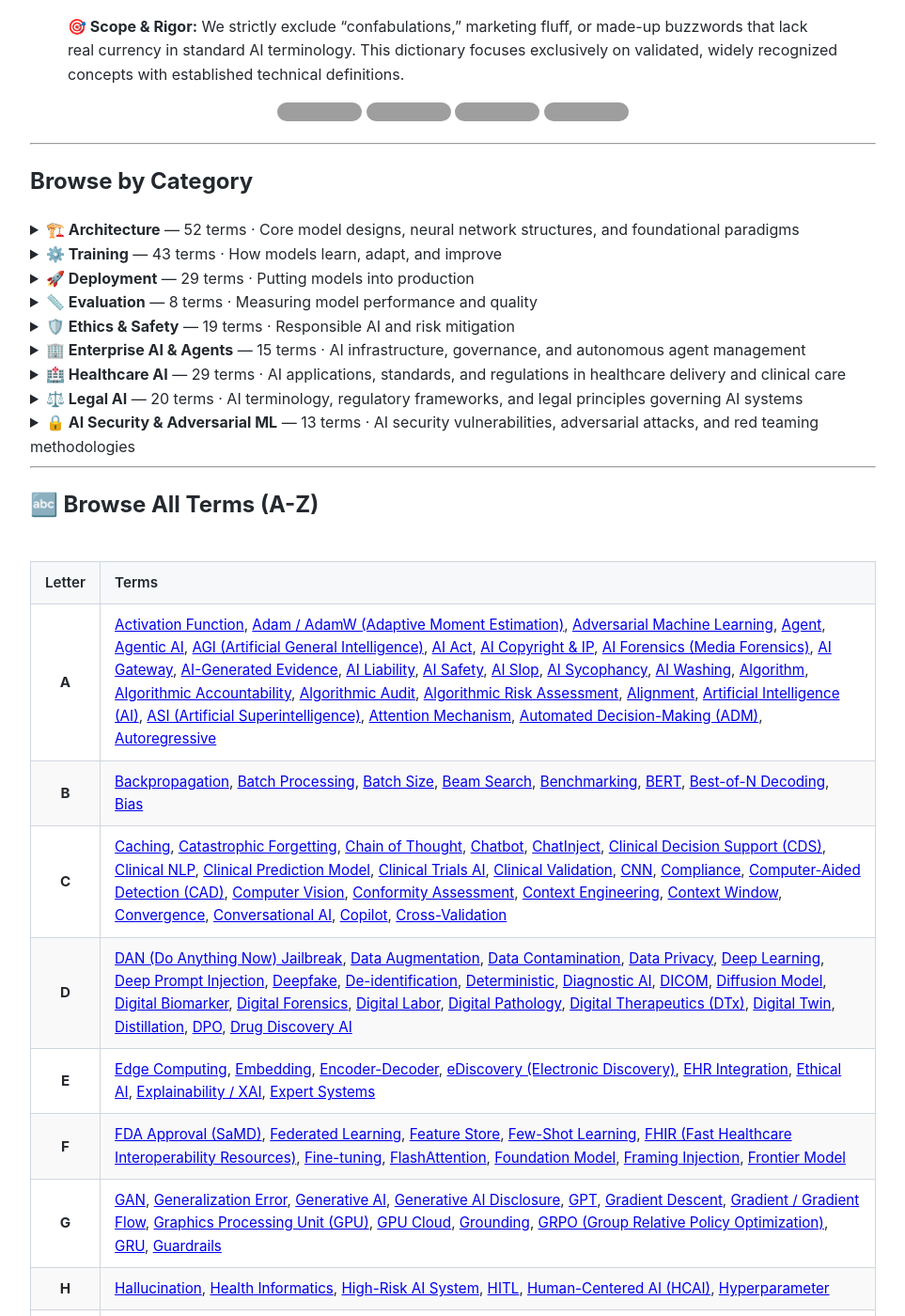
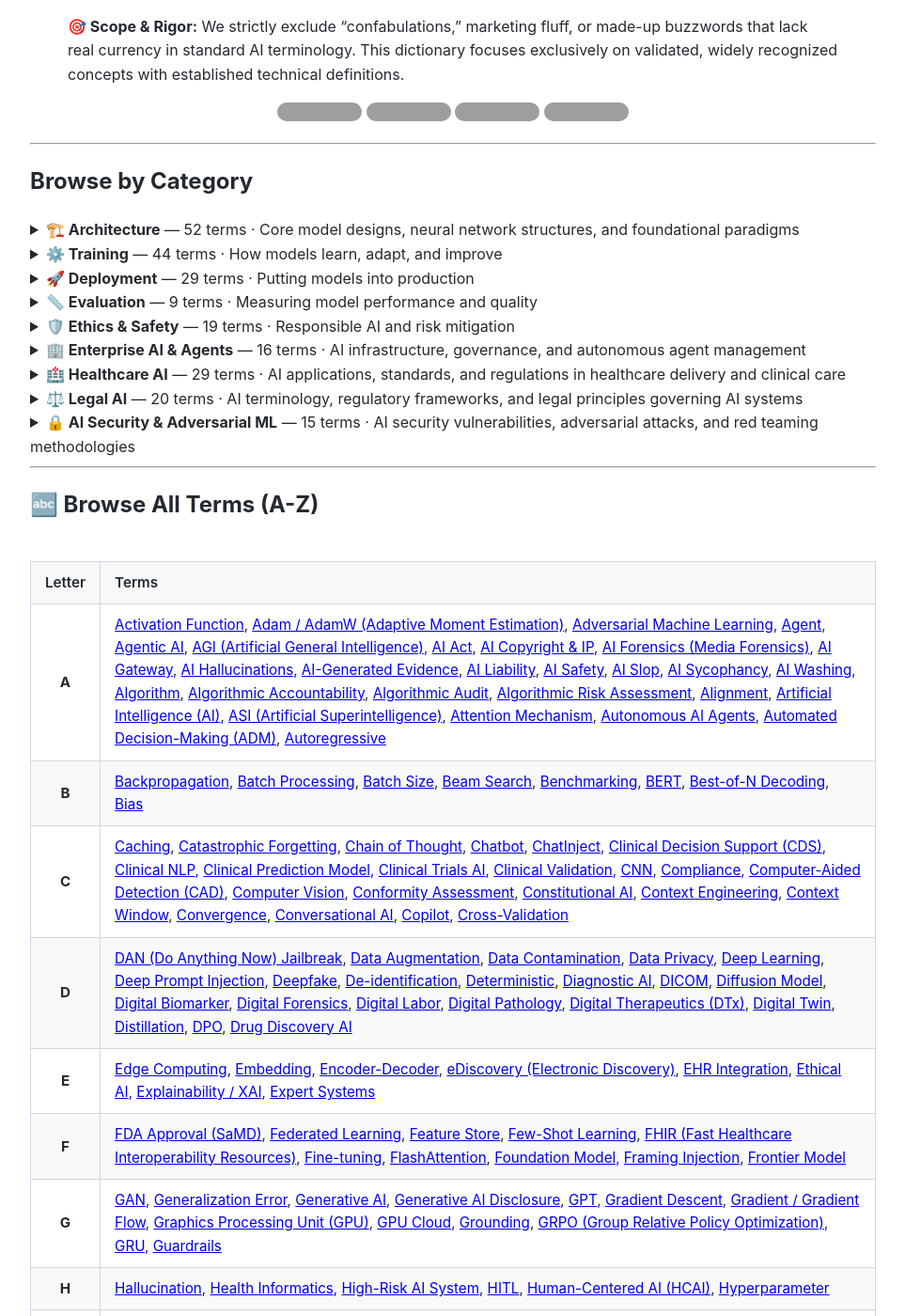
Before and after one commit to alexnubla/ai-dictionary, a Jekyll site: the page built from index.md, in a window 1280 px wide and 1400 px high, scrolled down 1155 px. Shown: the whole window at 94% size, without its empty margins (158-1121 px from the left). Built offline with Jekyll 4.4.1, drawn with Linux system fonts in a browser that asks for light colours; some of the changed text lies outside the part shown; grey boxes are pictures that could not be loaded.

Commit message:
Update index.md

```diff
--- a/index.md
+++ b/index.md
@@ -22,7 +22,7 @@ Built for **everyone** — from complete beginners to seasoned practitioners.
 > **🎯 Scope & Rigor:** We strictly exclude "confabulations," marketing fluff, or made-up buzzwords that lack real currency in standard AI terminology. This dictionary focuses exclusively on validated, widely recognized concepts with established technical definitions.
 
 <p align="center">
-  <img src="https://img.shields.io/badge/Terms-228-blue?style=for-the-badge" alt="228 Terms">
+  <img src="https://img.shields.io/badge/Terms-233-blue?style=for-the-badge" alt="233 Terms">
   <img src="https://img.shields.io/badge/Categories-9-green?style=for-the-badge" alt="9 Categories">
   <img src="https://img.shields.io/badge/Updated-August_2026-orange?style=for-the-badge" alt="Updated August 2026">
   <img src="https://img.shields.io/badge/License-MIT-purple?style=for-the-badge" alt="MIT License">
@@ -91,7 +91,7 @@ Built for **everyone** — from complete beginners to seasoned practitioners.
 </details>
 
 <details>
-<summary><strong><a href="./categories/training/" style="text-decoration: none !important; color: inherit !important;">⚙️ Training</a></strong> — 43 terms · How models learn, adapt, and improve</summary>
+<summary><strong><a href="./categories/training/" style="text-decoration: none !important; color: inherit !important;">⚙️ Training</a></strong> — 44 terms · How models learn, adapt, and improve</summary>
 
 <a href="./terms/adam-adamw/">Adam / AdamW (Adaptive Moment Estimation)</a> ·
 <a href="./terms/backpropagation/">Backpropagation</a> ·
@@ -99,6 +99,7 @@ Built for **everyone** — from complete beginners to seasoned practitioners.
 <a href="./terms/best-of-n/">Best-of-N Decoding</a> ·
 <a href="./terms/catastrophic-forgetting/">Catastrophic Forgetting</a> ·
 <a href="./terms/chain-of-thought/">Chain of Thought</a> ·
+<a href="./terms/constitutional-ai/">Constitutional AI</a> ·
 <a href="./terms/context-engineering/">Context Engineering</a> ·
 <a href="./terms/convergence/">Convergence</a> ·
 <a href="./terms/data-augmentation/">Data Augmentation</a> ·
@@ -175,8 +176,9 @@ Built for **everyone** — from complete beginners to seasoned practitioners.
 </details>
 
 <details>
-<summary><strong><a href="./categories/evaluation/" style="text-decoration: none !important; color: inherit !important;">📏 Evaluation</a></strong> — 8 terms · Measuring model performance and quality</summary>
+<summary><strong><a href="./categories/evaluation/" style="text-decoration: none !important; color: inherit !important;">📏 Evaluation</a></strong> — 9 terms · Measuring model performance and quality</summary>
 
+<a href="./terms/ai-hallucinations/">AI Hallucinations</a> ·
 <a href="./terms/benchmarking/">Benchmarking</a> ·
 <a href="./terms/cross-validation/">Cross-Validation</a> ·
 <a href="./terms/data-contamination/">Data Contamination</a> ·
@@ -214,7 +216,7 @@ Built for **everyone** — from complete beginners to seasoned practitioners.
 </details>
 
 <details>
-<summary><strong><a href="./categories/enterprise-ai/" style="text-decoration: none !important; color: inherit !important;">🏢 Enterprise AI &amp; Agents</a></strong> — 15 terms · AI infrastructure, governance, and autonomous agent management</summary>
+<summary><strong><a href="./categories/enterprise-ai/" style="text-decoration: none !important; color: inherit !important;">🏢 Enterprise AI &amp; Agents</a></strong> — 16 terms · AI infrastructure, governance, and autonomous agent management</summary>
 
 <a href="./terms/agent/">Agent</a> ·
 <a href="./terms/agentic-ai/">Agentic AI</a> ·
@@ -296,10 +299,11 @@ Built for **everyone** — from complete beginners to seasoned practitioners.
 </details>
 
 <details>
-<summary><strong><a href="./categories/ai-security/" style="text-decoration: none !important; color: inherit !important;">🔒 AI Security &amp; Adversarial ML</a></strong> — 13 terms · AI security vulnerabilities, adversarial attacks, and red teaming methodologies</summary>
+<summary><strong><a href="./categories/ai-security/" style="text-decoration: none !important; color: inherit !important;">🔒 AI Security &amp; Adversarial ML</a></strong> — 15 terms · AI security vulnerabilities, adversarial attacks, and red teaming methodologies</summary>
 
 <a href="./terms/adversarial-machine-learning/">Adversarial Machine Learning</a> ·
 <a href="./terms/ascii-smuggling/">ASCII Smuggling</a> ·
+<a href="./terms/autonomous-ai-agents/">Autonomous AI Agents</a> ·
 <a href="./terms/chatinject/">ChatInject</a> ·
 <a href="./terms/dan-jailbreak/">DAN (Do Anything Now) Jailbreak</a> ·
 <a href="./terms/deep-prompt-injection/">Deep Prompt Injection</a> ·
@@ -322,9 +327,9 @@ Built for **everyone** — from complete beginners to seasoned practitioners.
 
 | Letter | Terms |
 | :---: | :--- |
-| **A** | [Activation Function](./terms/activation-function/), [Adam / AdamW (Adaptive Moment Estimation)](./terms/adam-adamw/), [Adversarial Machine Learning](./terms/adversarial-machine-learning/), [Agent](./terms/agent/), [Agentic AI](./terms/agentic-ai/), [AGI (Artificial General Intelligence)](./terms/agi/), [AI Act](./terms/ai-act/), [AI Copyright & IP](./terms/ai-copyright-ip/), [AI Forensics (Media Forensics)](./terms/ai-forensics/), [AI Gateway](./terms/ai-gateway/), [AI-Generated Evidence](./terms/ai-generated-evidence/), [AI Liability](./terms/ai-liability/), [AI Safety](./terms/ai-safety/), [AI Slop](./terms/ai-slop/), [AI Sycophancy](./terms/ai-sycophancy/), [AI Washing](./terms/ai-washing/), [Algorithm](./terms/algorithm/), [Algorithmic Accountability](./terms/algorithmic-accountability/), [Algorithmic Audit](./terms/algorithmic-audit/), [Algorithmic Risk Assessment](./terms/algorithmic-risk-assessment/), [Alignment](./terms/alignment/), [Artificial Intelligence (AI)](./terms/artificial-intelligence/), [ASI (Artificial Superintelligence)](./terms/asi/), [Attention Mechanism](./terms/attention-mechanism/), [Automated Decision-Making (ADM)](./terms/automated-decision-making/), [Autoregressive](./terms/autoregressive/) |
+| **A** | [Activation Function](./terms/activation-function/), [Adam / AdamW (Adaptive Moment Estimation)](./terms/adam-adamw/), [Adversarial Machine Learning](./terms/adversarial-machine-learning/), [Agent](./terms/agent/), [Agentic AI](./terms/agentic-ai/), [AGI (Artificial General Intelligence)](./terms/agi/), [AI Act](./terms/ai-act/), [AI Copyright & IP](./terms/ai-copyright-ip/), [AI Forensics (Media Forensics)](./terms/ai-forensics/), [AI Gateway](./terms/ai-gateway/), [AI Hallucinations](./terms/ai-hallucinations/), [AI-Generated Evidence](./terms/ai-generated-evidence/), [AI Liability](./terms/ai-liability/), [AI Safety](./terms/ai-safety/), [AI Slop](./terms/ai-slop/), [AI Sycophancy](./terms/ai-sycophancy/), [AI Washing](./terms/ai-washing/), [Algorithm](./terms/algorithm/), [Algorithmic Accountability](./terms/algorithmic-accountability/), [Algorithmic Audit](./terms/algorithmic-audit/), [Algorithmic Risk Assessment](./terms/algorithmic-risk-assessment/), [Alignment](./terms/alignment/), [Artificial Intelligence (AI)](./terms/artificial-intelligence/), [ASI (Artificial Superintelligence)](./terms/asi/), [Attention Mechanism](./terms/attention-mechanism/), [Autonomous AI Agents](./terms/autonomous-ai-agents/), [Automated Decision-Making (ADM)](./terms/automated-decision-making/), [Autoregressive](./terms/autoregressive/) |
 | **B** | [Backpropagation](./terms/backpropagation/), [Batch Processing](./terms/batch-processing/), [Batch Size](./terms/batch-size/), [Beam Search](./terms/beam-search/), [Benchmarking](./terms/benchmarking/), [BERT](./terms/bert/), [Best-of-N Decoding](./terms/best-of-n/), [Bias](./terms/bias/) |
-| **C** | [Caching](./terms/caching/), [Catastrophic Forgetting](./terms/catastrophic-forgetting/), [Chain of Thought](./terms/chain-of-thought/), [Chatbot](./terms/chatbot/), [ChatInject](./terms/chatinject/), [Clinical Decision Support (CDS)](./terms/clinical-decision-support/), [Clinical NLP](./terms/clinical-nlp/), [Clinical Prediction Model](./terms/clinical-prediction-model/), [Clinical Trials AI](./terms/clinical-trials-ai/), [Clinical Validation](./terms/clinical-validation/), [CNN](./terms/cnn/), [Compliance](./terms/compliance/), [Computer-Aided Detection (CAD)](./terms/computer-aided-detection/), [Computer Vision](./terms/computer-vision/), [Conformity Assessment](./terms/conformity-assessment/), [Context Engineering](./terms/context-engineering/), [Context Window](./terms/context-window/), [Convergence](./terms/convergence/), [Conversational AI](./terms/conversational-ai/), [Copilot](./terms/copilot/), [Cross-Validation](./terms/cross-validation/) |
+| **C** | [Caching](./terms/caching/), [Catastrophic Forgetting](./terms/catastrophic-forgetting/), [Chain of Thought](./terms/chain-of-thought/), [Chatbot](./terms/chatbot/), [ChatInject](./terms/chatinject/), [Clinical Decision Support (CDS)](./terms/clinical-decision-support/), [Clinical NLP](./terms/clinical-nlp/), [Clinical Prediction Model](./terms/clinical-prediction-model/), [Clinical Trials AI](./terms/clinical-trials-ai/), [Clinical Validation](./terms/clinical-validation/), [CNN](./terms/cnn/), [Compliance](./terms/compliance/), [Computer-Aided Detection (CAD)](./terms/computer-aided-detection/), [Computer Vision](./terms/computer-vision/), [Conformity Assessment](./terms/conformity-assessment/), [Constitutional AI](./terms/constitutional-ai/), [Context Engineering](./terms/context-engineering/), [Context Window](./terms/context-window/), [Convergence](./terms/convergence/), [Conversational AI](./terms/conversational-ai/), [Copilot](./terms/copilot/), [Cross-Validation](./terms/cross-validation/) |
 | **D** | [DAN (Do Anything Now) Jailbreak](./terms/dan-jailbreak/), [Data Augmentation](./terms/data-augmentation/), [Data Contamination](./terms/data-contamination/), [Data Privacy](./terms/data-privacy/), [Deep Learning](./terms/deep-learning/), [Deep Prompt Injection](./terms/deep-prompt-injection/), [Deepfake](./terms/deepfake/), [De-identification](./terms/de-identification/), [Deterministic](./terms/deterministic/), [Diagnostic AI](./terms/diagnostic-ai/), [DICOM](./terms/dicom/), [Diffusion Model](./terms/diffusion-model/), [Digital Biomarker](./terms/digital-biomarker/), [Digital Forensics](./terms/digital-forensics/), [Digital Labor](./terms/digital-labor/), [Digital Pathology](./terms/digital-pathology/), [Digital Therapeutics (DTx)](./terms/digital-therapeutics/), [Digital Twin](./terms/digital-twin/), [Distillation](./terms/distillation/), [DPO](./terms/dpo/), [Drug Discovery AI](./terms/drug-discovery-ai/) |
 | **E** | [Edge Computing](./terms/edge-computing/), [Embedding](./terms/embedding/), [Encoder-Decoder](./terms/encoder-decoder/), [eDiscovery (Electronic Discovery)](./terms/ediscovery/), [EHR Integration](./terms/ehr-integration/), [Ethical AI](./terms/ethical-ai/), [Explainability / XAI](./terms/explainability/), [Expert Systems](./terms/expert-systems/) |
 | **F** | [FDA Approval (SaMD)](./terms/fda-approval-samd/), [Federated Learning](./terms/federated-learning/), [Feature Store](./terms/feature-store/), [Few-Shot Learning](./terms/few-shot-learning/), [FHIR (Fast Healthcare Interoperability Resources)](./terms/fhir/), [Fine-tuning](./terms/fine-tuning/), [FlashAttention](./terms/flashattention/), [Foundation Model](./terms/foundation-model/), [Framing Injection](./terms/framing-injection/), [Frontier Model](./terms/frontier-model/) |
```
Also changed, not shown: other parts of index.md (+8 -6 lines).
